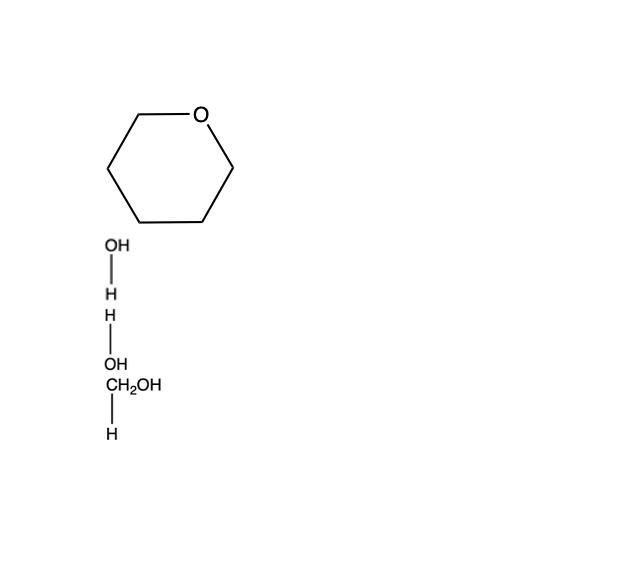
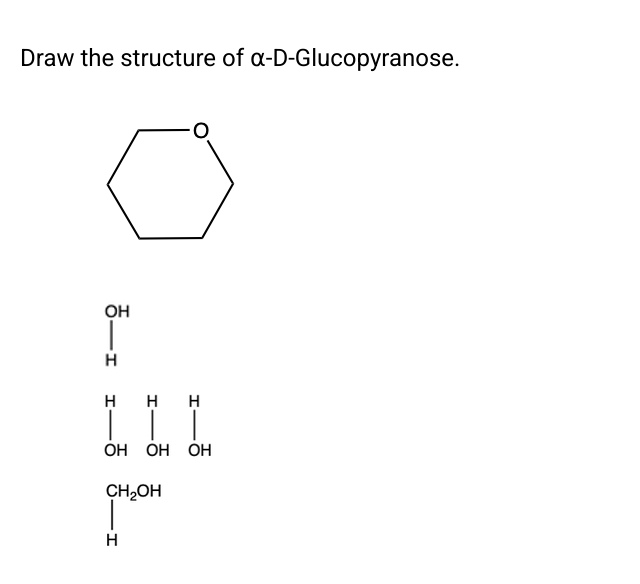
Before and after one commit to IUeDS/custom-activities, an Angular app in the folder drag-and-drop/: page / in a window 1280 px wide. Shown: the top 584 px of the page, without its empty margins (0-640 px from the left). Built offline with nearby package versions, Linux system fonts and the light colour scheme.

Commit message:
Duplicate options in list; allow the user to change their answer after dropping or move it back to the option list

```diff
--- a/drag-and-drop/src/app/app.component.html
+++ b/drag-and-drop/src/app/app.component.html
@@ -1,3 +1,4 @@
+<p class="qc-assessment-question">{{ this.question_text }}</p>
 <div cdkDropListGroup class="qc-drag-question">
   <div class="qc-droppable-container">
     <img class="qc-droppable-base-img" [src]="this.baseImageUrl" />
@@ -14,11 +15,16 @@
   </div>
   <div cdkDropList
     [cdkDropListData]="draggables"
+    [id]="this.OPTION_LIST_DROP_LIST_ID"
     (cdkDropListDropped)="dropOutsideOfAnswer($event)"
-    class="drag-option-list">
-    <div *ngFor="let draggable of this.draggables"
+    (cdkDropListEntered)="optionListDragEntered($event)"
+    (cdkDropListExited)="optionListDragExited($event)"
+    [ngClass]="{'qc-drag-option-list-entered': this.dragListHighlighted}"
+    class="qc-drag-option-list">
+    <div *ngFor="let draggable of this.draggables; index as i"
       cdkDrag
       class="qc-draggable"
+      [ngClass]="{'qc-duplicate-drag-option': draggable.count > 1 ? true : false}"
       [ngStyle]="{'width.px': draggable.width, 'height.px': draggable.height}">
       <img [src]="draggable.imgUrl" />
     </div>
--- a/drag-and-drop/src/app/app.component.scss
+++ b/drag-and-drop/src/app/app.component.scss
@@ -6,9 +6,11 @@
 
 .qc-droppable-base-img {
     z-index: 1;
+    margin-bottom: 50px;
 }
 
-.qc-droppable-zone.cdk-drop-list-receiving {
+.qc-droppable-zone.cdk-drop-list-receiving,
+.qc-droppable-zone.cdk-drop-list-dragging {
     border: dashed 2px gray;
 }
 
@@ -21,5 +23,28 @@
 }
 
 .qc-drag-question {
-    padding: 100px;
+    margin-left: 100px;
 }
+
+.qc-draggable {
+    margin-bottom: 20px;
+}
+
+.qc-duplicate-drag-option {
+    display: inline-block;
+    margin-right: 10px;
+}
+
+.qc-drag-option-list {
+    width: fit-content;
+}
+
+.qc-drag-option-list-entered {
+    border: dashed 2px gray;
+}
+
+//temp, question text styles defined by QC
+.qc-assessment-question {
+    padding: 20px;
+    font-size: 1.5em;
+}
--- a/drag-and-drop/src/app/app.component.ts
+++ b/drag-and-drop/src/app/app.component.ts
@@ -10,19 +10,38 @@ export class AppComponent {
   title = 'drag-and-drop';
   DRAG_TYPE = 'DRAGGABLE';
   DROP_TYPE = 'DROPPABLE';
-  baseImageUrl = './assets/q1-base.png';
-  draggables = [
-    {id: 1, type: "DRAGGABLE", count: 1, width: 34, height: 70, imgUrl: './assets/q1-option1.png', disabled: false, DROPPABLE: null },
-    {id: 2, type: "DRAGGABLE", count: 3, width: 32, height: 70, imgUrl: './assets/q1-option2.png', disabled: false, DROPPABLE: null },
-    {id: 5, type: "DRAGGABLE", count: 1, width: 67, height: 70, imgUrl: './assets/q1-option3.png', disabled: false, DROPPABLE: null }
-  ];
-  droppables = [
-    {id: 3, type: "DROPPABLE", x: 40, y: 15, top: -5, left: 20, width: 40, height: 40, disabled: false, DRAGGABLE: null},
-    {id: 4, type: "DROPPABLE", x: 10, y: 65, top: 45, left: -10, width: 40, height: 40, disabled: false, DRAGGABLE: null}
-  ];
+  OPTION_LIST_DROP_LIST_ID='OPTION_LIST'; //to identify the option container when a placed option is dragged back
+  baseImageUrl = '';
+  draggables = [];
+  droppables = [];
+  question_text = '';
+  dragListHighlighted = false;
 
   ngOnInit() {
+    //this is where we would load in data from the QC API when fully integrated; mocking up for now
+    this.baseImageUrl = './assets/q1-base.png';
+    this.draggables = [
+      {id: 1, type: "DRAGGABLE", count: 1, width: 34, height: 70, imgUrl: './assets/q1-option1.png', disabled: false, DROPPABLE: null },
+      {id: 2, type: "DRAGGABLE", count: 3, width: 32, height: 70, imgUrl: './assets/q1-option2.png', disabled: false, DROPPABLE: null },
+      {id: 5, type: "DRAGGABLE", count: 1, width: 67, height: 70, imgUrl: './assets/q1-option3.png', disabled: false, DROPPABLE: null }
+    ];
+    this.droppables = [
+      {id: 3, type: "DROPPABLE", x: 40, y: 15, top: -5, left: 20, width: 40, height: 40, disabled: false, DRAGGABLE: null},
+      {id: 4, type: "DROPPABLE", x: 10, y: 65, top: 45, left: -10, width: 40, height: 40, disabled: false, DRAGGABLE: null}
+    ];
+    this.question_text = 'Draw the structure of ⍺-D-Glucopyranose.';
 
+    //duplicate those with multiple counts
+    for (let i = 0; i < this.draggables.length; i++) {
+      const draggable = this.draggables[i];
+      if (draggable.count > 1) {
+        for (let j = 0; j < draggable.count - 1; j++) {
+          const clone = JSON.parse(JSON.stringify(draggable));
+          this.draggables.splice(i, 0, clone);
+          i += (draggable.count - 1); //increment counter so we don't loop over those we just added
+        }
+      }
+    }
   }
 
   getDroppableLeftPosition(droppable) {
@@ -43,13 +62,30 @@ export class AppComponent {
     return droppable[this.DROP_TYPE].y - (droppable.height / 2);
   }
 
-  dropOutsideOfAnswer(event: CdkDragDrop<string[]>) {
+  dropOutsideOfAnswer(event) {
     if (!event.isPointerOverContainer) {
       return false;
     }
+
+    //do nothing if they dragged and dropped onto the same spot
+    if (event.previousContainer === event.container) {
+      return false;
+    }
+
+    //transfer from droppable area back to the option list
+    transferArrayItem(event.previousContainer.data,
+      event.container.data,
+      event.previousIndex,
+      event.currentIndex);
+
+    //remove any previously linked data and styling
+    const droppedOption = event.container.data[event.currentIndex];
+    this.resetAnswerData(droppedOption);
+    this.dragListHighlighted = false;
   }
 
   dropOntoAnswer(event) {
+    console.log(event);
     if (!event.isPointerOverContainer) {
       return false;
     }
@@ -64,7 +100,6 @@ export class AppComponent {
 
     //don't allow multiple options to be dragged onto the same area
     if (droppableArea[this.DRAG_TYPE]) {
-      console.log(droppableArea);
       return false;
     }
 
@@ -74,8 +109,11 @@ export class AppComponent {
       event.previousIndex,
       event.currentIndex);
 
+    //reset linked data if it was used as an answer previously and dropped somewhere else
+    const droppedOption = event.container.data[event.currentIndex];
+    this.resetAnswerData(droppedOption);
+
     //pin to appropriate center point for droppable zone
-    const droppedOption = event.container.data[event.currentIndex];
     droppedOption.top = droppableArea.y;
     droppedOption.left = droppableArea.x;
 
@@ -97,4 +135,33 @@ export class AppComponent {
 
     return null;
   }
+
+  resetAnswerData(droppedOption) {
+    // console.log('droppableArea', droppableArea);
+    // console.log('droppedOption', droppedOption);
+    //if user switched answers, remove linked data from the previous drop area;
+    //on the user's initial drop from the option list, this data will not be present
+    const previousDroppableArea = droppedOption[this.DROP_TYPE];
+    if (previousDroppableArea) {
+      previousDroppableArea.disabled = false;
+      previousDroppableArea[this.DRAG_TYPE] = null;
+    }
+
+    droppedOption.disabled = false;
+    droppedOption[this.DROP_TYPE] = null;
+  }
+
+  //if a user has already dragged an answer and wants to drag it back to the
+  //option list, don't highlight the area until it has been entered by the
+  //draggable; unlike moving from the option list to the droppable zones,
+  //we don't want to style the area and hint the user as soon as they start
+  //dragging because they are more likely to drag to a different droppable,
+  //but we do want to hint that moving it back to the option list is a possibility
+  optionListDragEntered(event) {
+    this.dragListHighlighted = true;
+  }
+
+  optionListDragExited(event) {
+    this.dragListHighlighted = false;
+  }
 }
```
